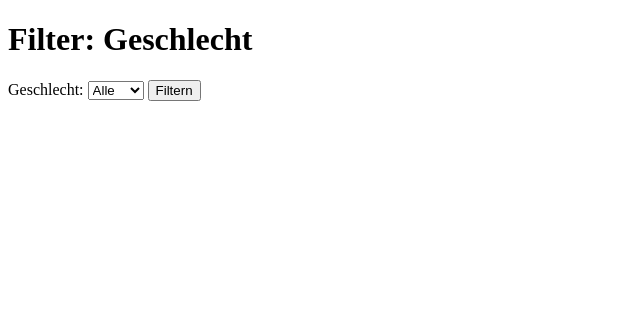
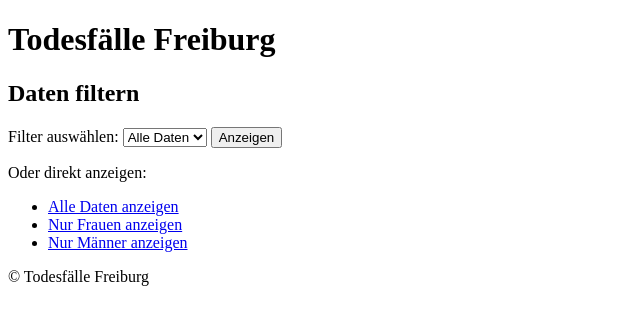
Before and after one commit to bubi-bubi/ARIS_projekt, a plain HTML site: page testindex.html in a window 1280 px wide. Shown: the whole page, without its empty margins (0-640 px from the left). Drawn offline with Linux system fonts and the light colour scheme; files that its build step writes are made by us from their sources.

Commit message:
testindex

```diff
--- a/css/style.css
+++ b/css/style.css
@@ -37,18 +37,18 @@ header {
     overflow: hidden;
 }
 
-.anzeige-table th {
-    background: blue;
+.anzeige-table th { /* Tabellenkopf */
+    background: rgb(23, 23, 50);
     color: white;
     padding: 10px;
     text-align: left;
 }
 
-.anzeige-table td {
+.anzeige-table td { /* Tabellendaten */
     padding: 8px 10px;
     border-bottom: 1px solid #ddd;
 }
 
 .anzeige-table tr:nth-child(even) td { /* Abwechselnde Zeilenfarbe */
-    background: #b9328a;
+    background: #d5a8c5;
 }
--- a/testindex.html
+++ b/testindex.html
@@ -1,26 +1,43 @@
 <!DOCTYPE html>
-<html>
-    <head>
+<html lang="de">
+<head>
         <title> formular </title>
         <meta charset="utf8">
         <meta name="description" content="semesterprojekt für aris">
         <meta name="keywords" content="HTML, CSS, data, formular, forms, project">
-        <meta name="author" content="nova jost">
+        <meta name="author" content="nova jost, djamilija heininger, sonja mathis">
         <meta name="date" content="23.10.25"
         <meta name="viewport" content="width=device-width, initial-scale=1.0">
-        <link rel="stylesheet" href="style.css" type="text/css">
-        <!-- meta code copied from ihazmemes.html -->
-    </head>
-    <body>
-    <h1>Filter: Geschlecht</h1>
-    <form action="/cgi-bin/test1.sh" method="get">
-        <label for="gender">Geschlecht:</label>
-        <select name="gender" id="gender">
-            <option value="alle">Alle</option>
-            <option value="Femme">Frau</option>
-            <option value="Homme">Mann</option>
-        </select>
-        <input type="submit" value="Filtern">
-    </form>
+        <link rel="stylesheet" href="css/style.css" type="text/css">
+
+</head>
+<body>
+    <header>
+        <h1>Todesfälle Freiburg</h1>
+    </header>
+
+    <section>
+        <h2>Daten filtern</h2>
+        <form action="cgi-bin/anzeigen.sh" method="get">
+            <label for="filter">Filter auswählen:</label>
+            <select name="filter" id="filter">
+                <option value="">Alle Daten</option>
+                <option value="frauen">Frauen</option>
+                <option value="maenner">Männer</option>
+            </select>
+            <input type="submit" value="Anzeigen">
+        </form>
+
+        <p>Oder direkt anzeigen:</p>
+        <ul>
+            <li><a href="cgi-bin/anzeigen.sh">Alle Daten anzeigen</a></li>
+            <li><a href="cgi-bin/anzeigen.sh?filter=frauen">Nur Frauen anzeigen</a></li>
+            <li><a href="cgi-bin/anzeigen.sh?filter=maenner">Nur Männer anzeigen</a></li>
+        </ul>
+    </section>
+
+    <footer>
+        <p>&copy; Todesfälle Freiburg</p>
+    </footer>
 </body>
 </html>
```
Also changed, not shown: 1 other file.
